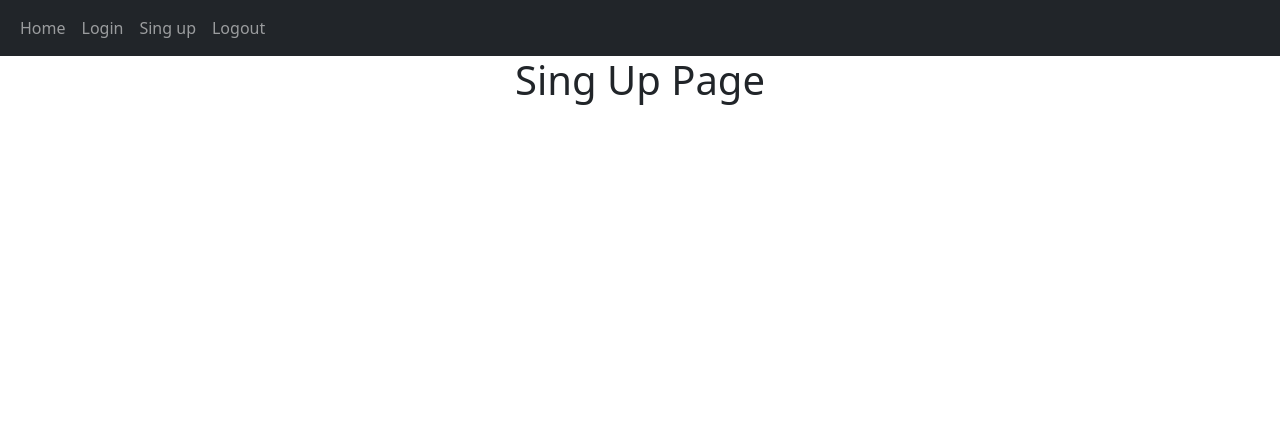
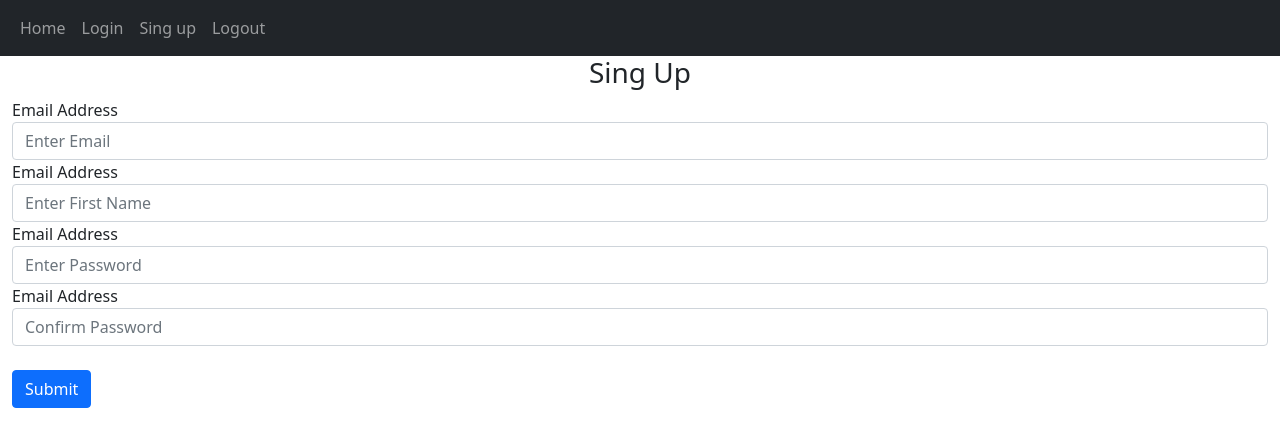
Before and after one commit to JoaoZati/flask-notes, a Flask app: page /sing-up in a window 1280 px wide. Shown: the top 447 px of the page. Run offline with Flask 2, Linux system fonts and the light colour scheme.

Commit message:
Add form: - Add form template in sing_up.html

```diff
--- a/website/templates/sing_up.html
+++ b/website/templates/sing_up.html
@@ -1,5 +1,25 @@
 {% extends 'base/base.html' %}
 {% block title %}Sing Up Page{% endblock %}
 {% block content %}
-<center><h1>Sing Up Page</h1></center>
+<form method="POST">
+    <h3 align="center">Sing Up</h3>
+    <div class="form-group">
+        <label form="email">Email Address</label>
+        <input type="email" class="form-control" id="email" name="email" placeholder="Enter Email"/>
+    </div>
+    <div class="form-group">
+        <label form="firstName">Email Address</label>
+        <input type="text" class="form-control" id="firstName" name="firstName" placeholder="Enter First Name"/>
+    </div>
+    <div class="form-group">
+        <label form="password1">Email Address</label>
+        <input type="password" class="form-control" id="password1" name="password1" placeholder="Enter Password"/>
+    </div>
+    <div class="form-group">
+        <label form="password2">Email Address</label>
+        <input type="password" class="form-control" id="password2" name="password2" placeholder="Confirm Password"/>
+    </div>
+    <br />
+    <button type="submit" class="btn btn-primary">Submit</button>
+</form>
 {% endblock %}
```
